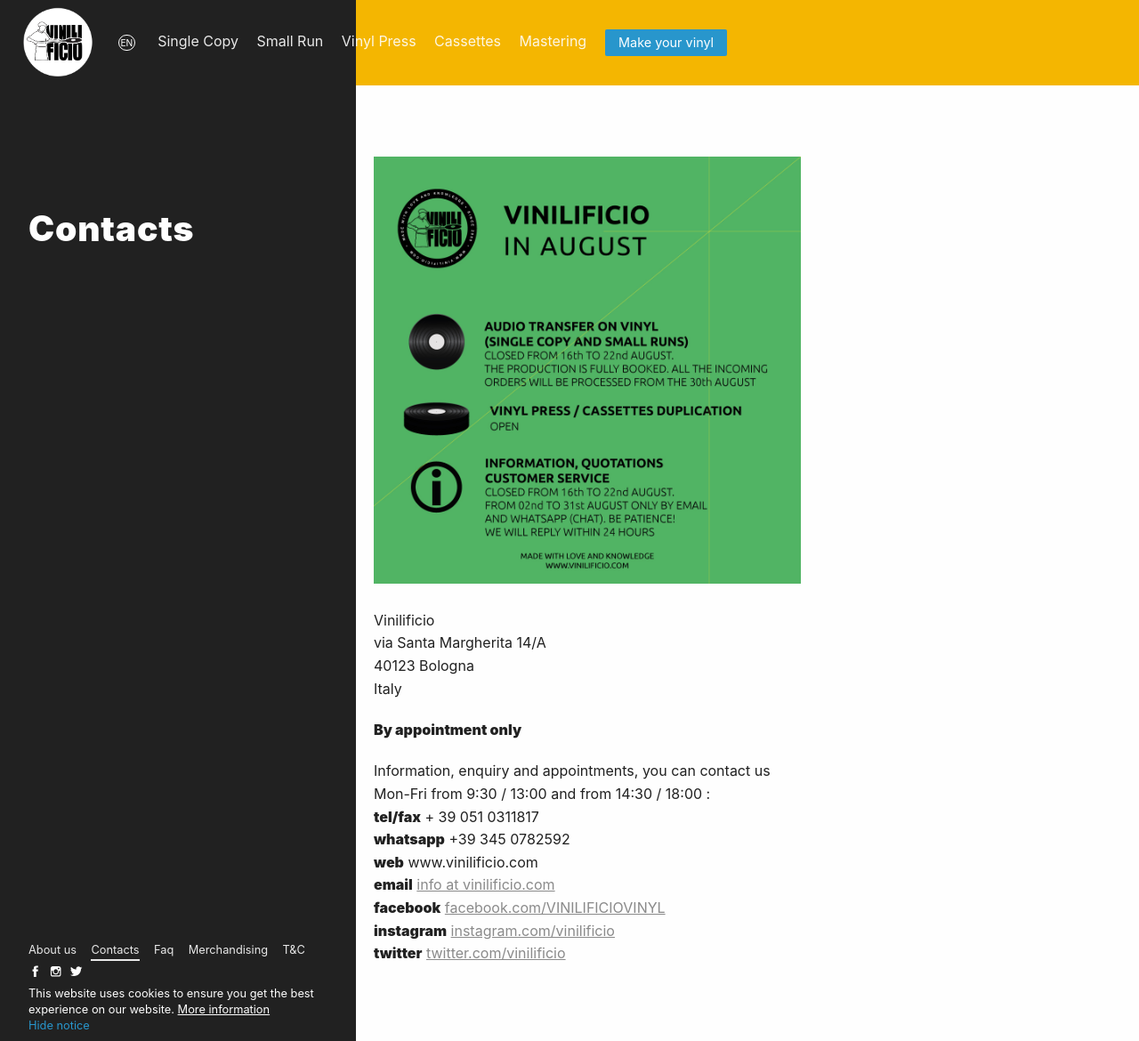
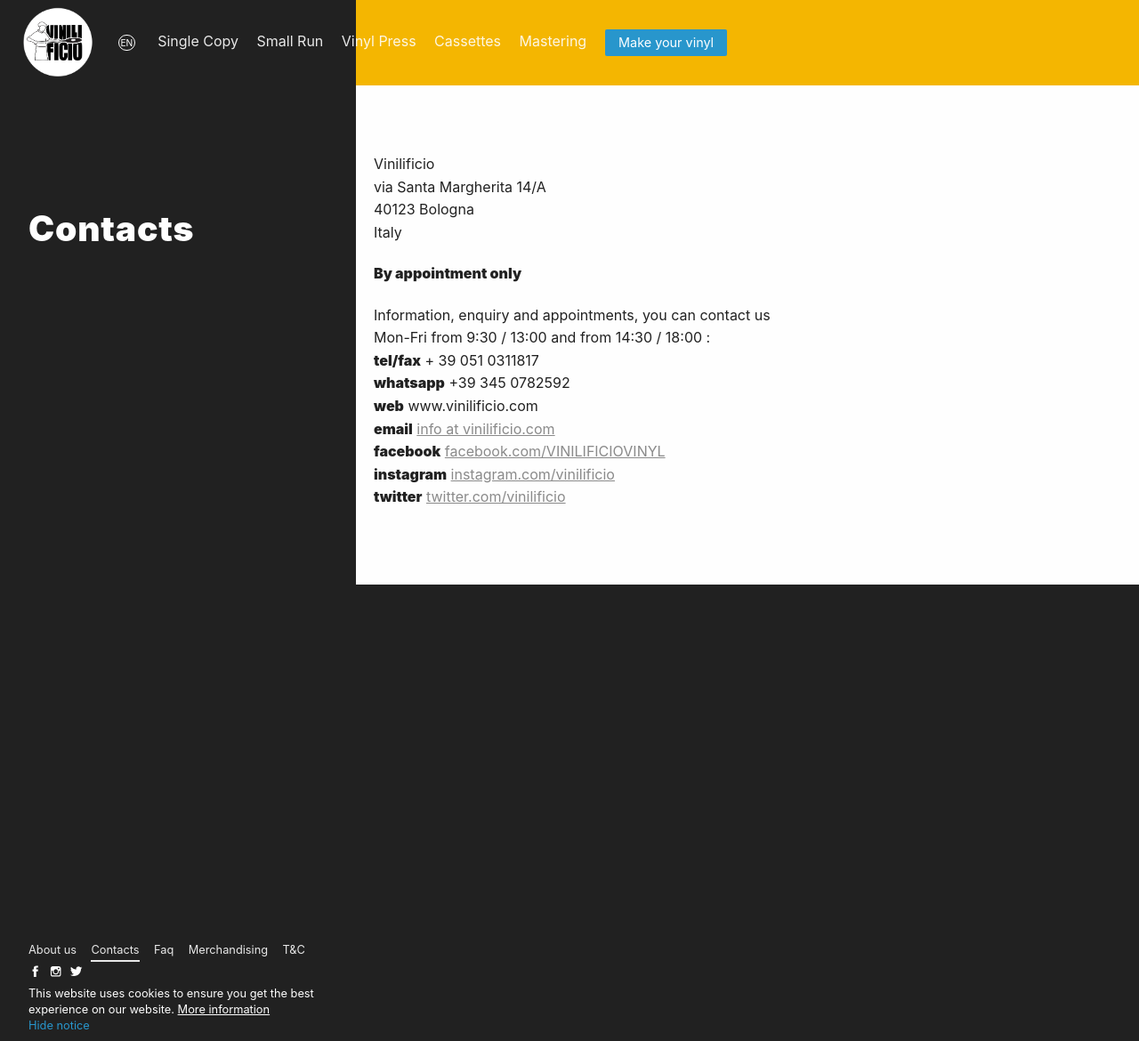
Before and after one commit to Vinilificio/vinilificio.com, a Jekyll site: the page built from en/contacts.md, in a window 1280 px wide and 1170 px high. Shown: the whole window at 89% size. Built offline with Jekyll 4.4.1, drawn with Linux system fonts in a browser that asks for light colours; nearby versions of some CDN libraries; comment, search, counter and statistics services are not loaded.

Commit message:
tolto holidays link img

```diff
--- a/en/contacts.md
+++ b/en/contacts.md
@@ -5,8 +5,6 @@
 ref: contacts
 ---
 
-
-![VINILIFICIO-HOLIDAYS-2021_ita](/img/VINILIFICIO-HOLIDAYS-2021_eng.jpg)
 
 Vinilificio<br>
 via Santa Margherita 14/A<br>
```
